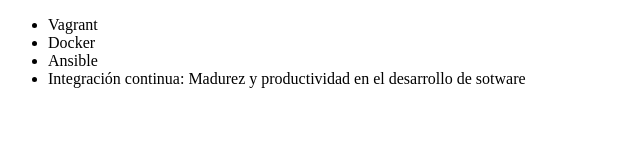
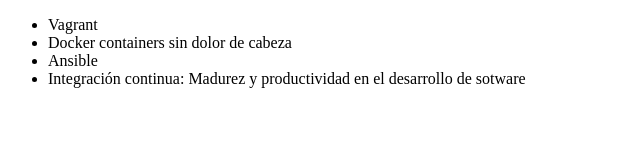
Before and after one commit to renedmartinez/alura-git, a plain HTML site: page index.html in a window 1280 px wide. Shown: the whole page, without its empty margins (0-640 px from the left). Drawn offline with Linux system fonts and the light colour scheme.

Commit message:
Corriengiendo el nombre del curso de Docker

```diff
--- a/index.html
+++ b/index.html
@@ -7,7 +7,7 @@
 <body>
      <ul>
          <li> Vagrant </li>
-         <li> Docker </li>
+         <li> Docker containers sin dolor de cabeza </li>
          <li> Ansible </li>
          <li> Integración continua: Madurez y productividad en el desarrollo de sotware</li>
      </ul>
```
